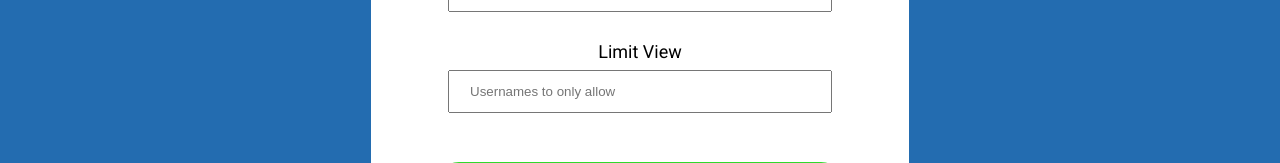
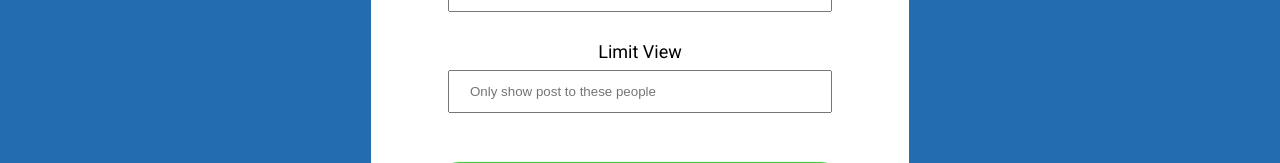
Before and after one commit to CSE370HCI/fantasticfour, a React (Create React App) app: page /upload in a window 1280 px wide. Shown: the part 475-638 px from the top of the page. Built offline with nearby package versions, Linux system fonts and the light colour scheme.

Commit message:
Changed communities to tags to avoid confusion

```diff
--- a/src/Component/Upload.jsx
+++ b/src/Component/Upload.jsx
@@ -261,14 +261,14 @@ export default class Upload extends React.Component {
             <input type="file" id="myFile" name="filename" onChange={this.updateFile} className="fileUpload" accept=".png, .jpeg, .jpg, .gif"/>
             <br/>
             <br/>
-            Communities
+            Tags
             <br/>
             <input type="text" cols="70" className="upload-input" onChange={this.updateTag} />
             <br/>
             <br/>
             Limit View
             <br/>
-            <input type="text" className="upload-input" onChange={this.updateRestrictedTo} placeholder="Usernames to only allow"/>
+            <input type="text" className="upload-input" onChange={this.updateRestrictedTo} placeholder="Only show post to these people"/>
           <br/>
           <br/>
           <input className="desktop-confirm" type="submit" value="Post" />
```
